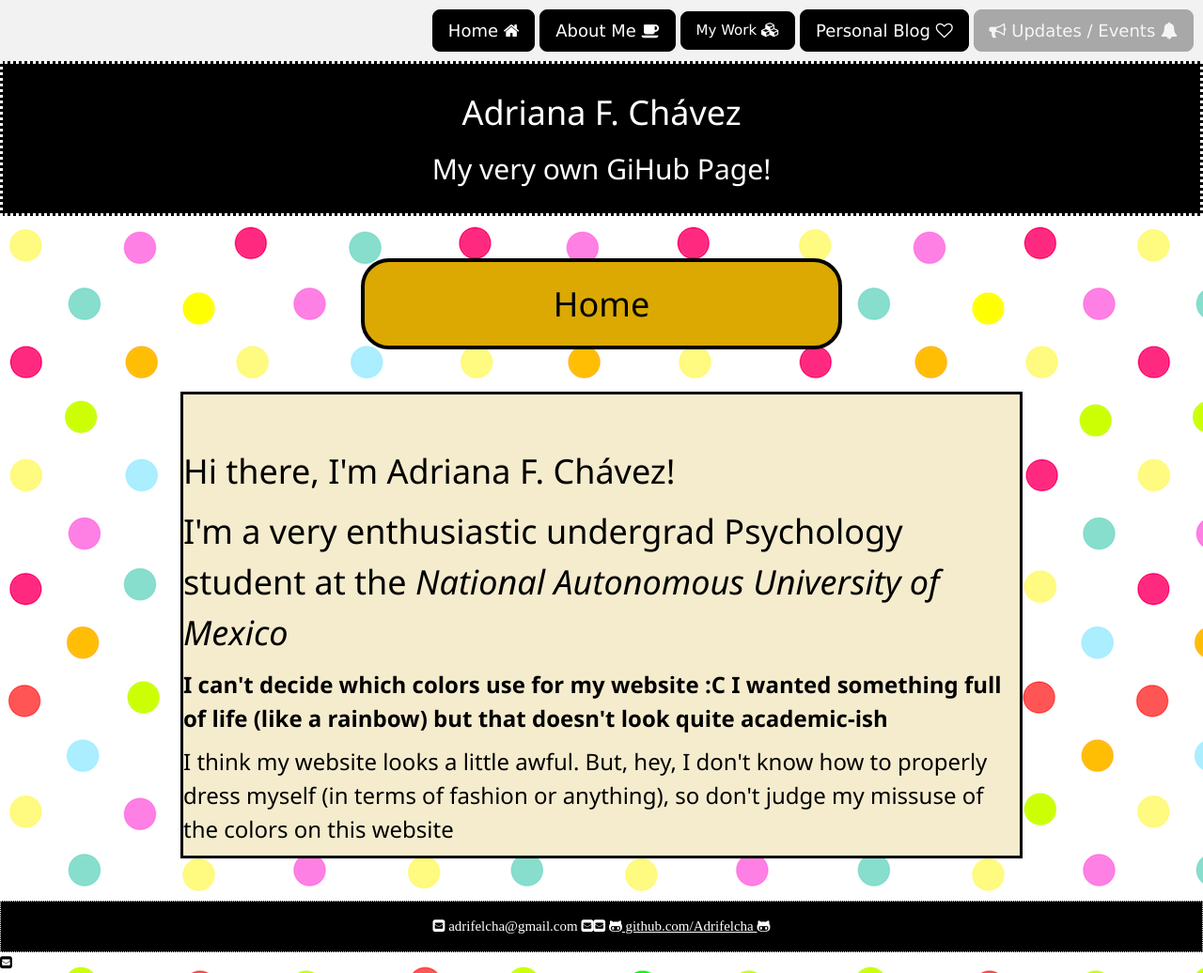
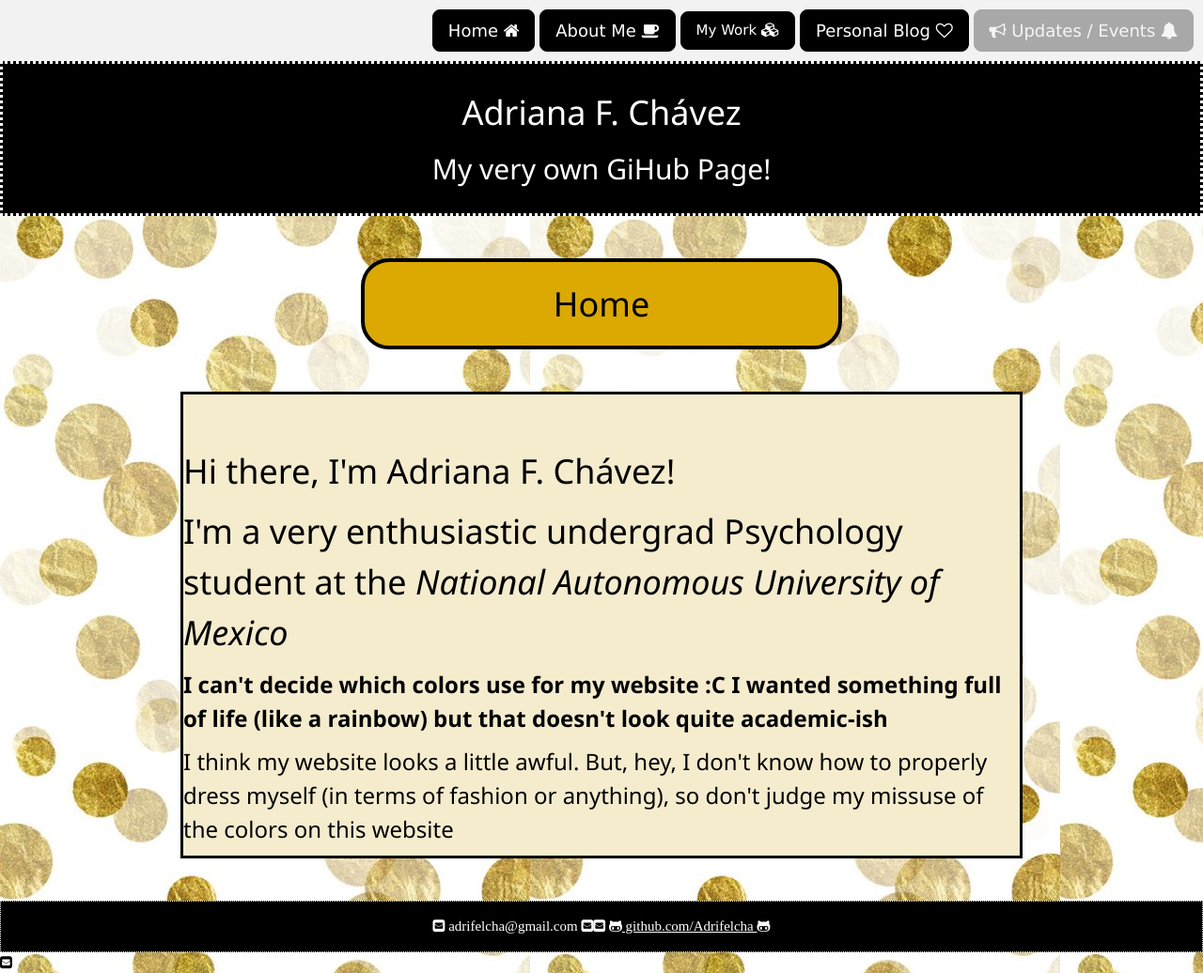
Before and after one commit to Adrifelcha/Adrifelcha-github.io, a Jekyll site: the page built from index.html, in a window 1280 px wide. Shown: the whole page at 94% size. Built offline with Jekyll 4.4.1, drawn with Linux system fonts in a browser that asks for light colours.

Commit message:
Update default.html

```diff
--- a/_layouts/default.html
+++ b/_layouts/default.html
@@ -76,7 +76,7 @@
 
 
 		</head>
-		<body background="color_dots_wallpaper.png">
+		<body background="fondo_pages.png">
 			<nav>
 				<a href="https://adrifelcha.github.io" class="w3-btn w3-black w3-border w3-border-black w3-large w3-round-large w3-hover-amber">Home <i class="fa fa-home" aria-hidden="true"></i></a>
 				<a href="/about" class="w3-btn w3-black w3-border w3-border-black w3-large w3-round-large w3-hover-red"> About Me <i class="fa fa-coffee" aria-hidden="true"></i></a>
```
